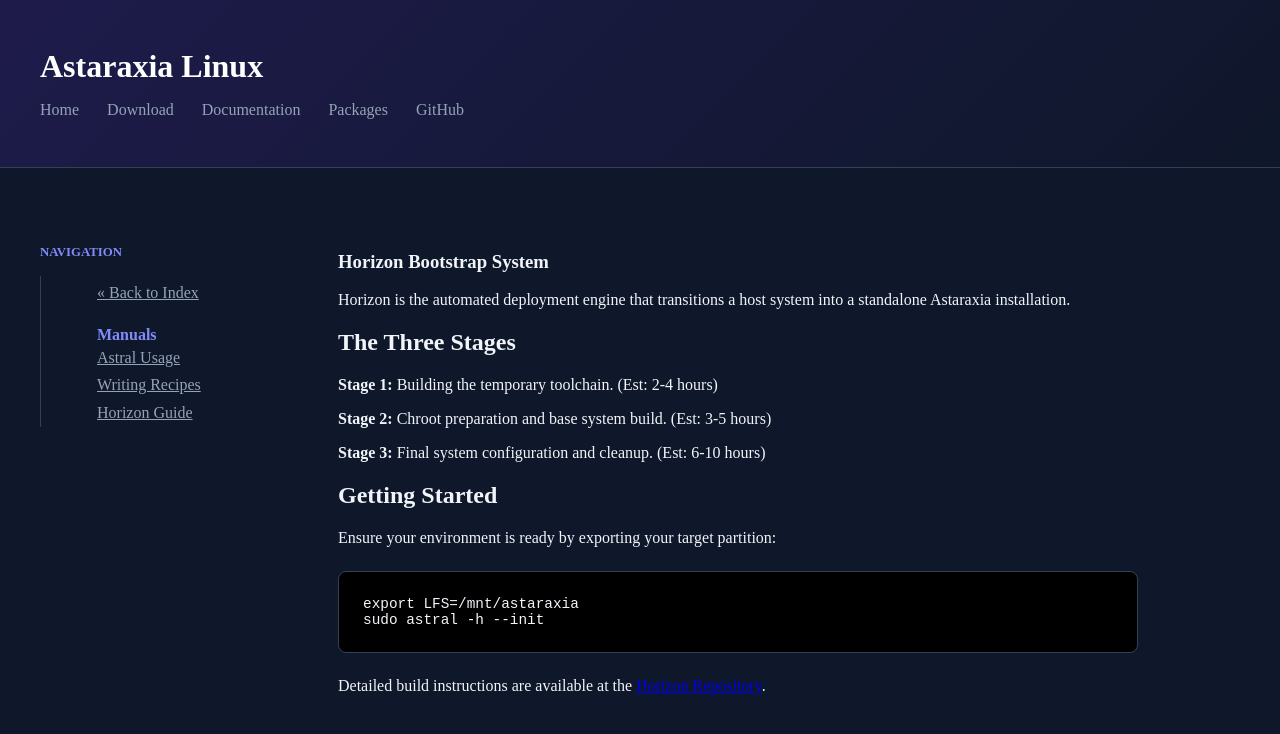
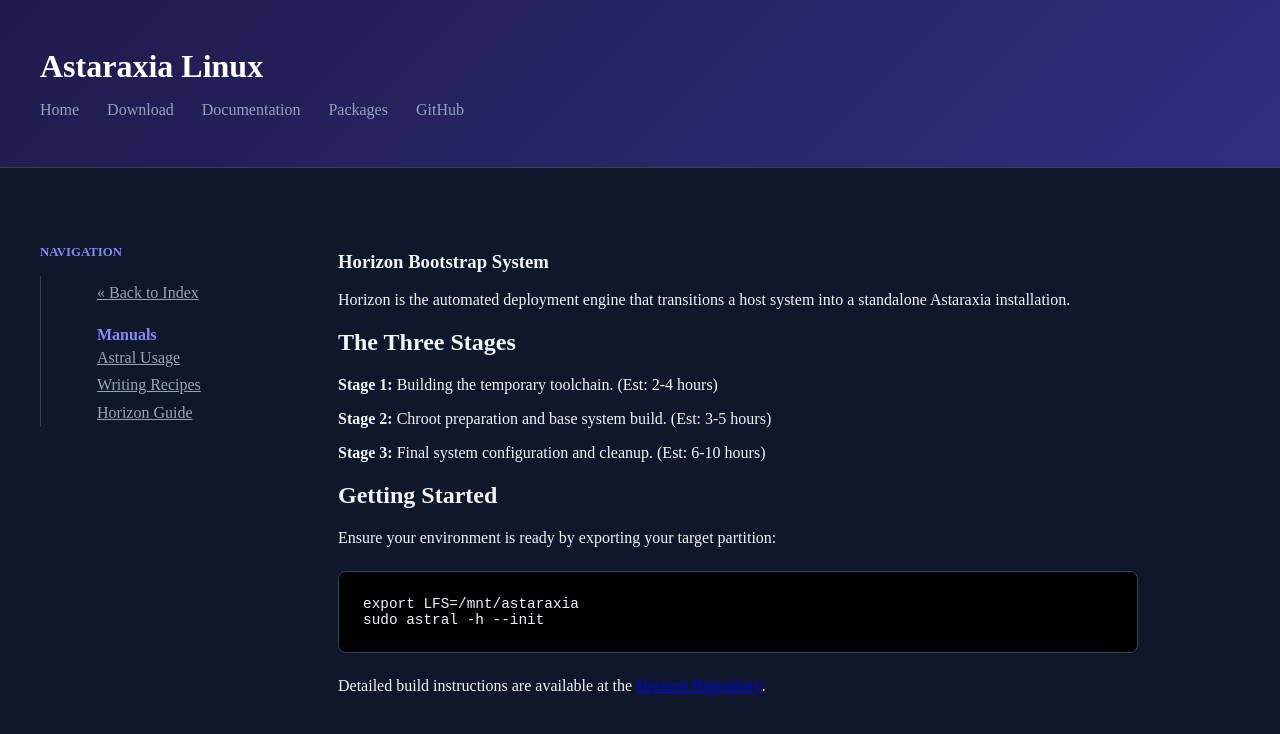
Before and after one commit to Astaraxia-Linux/astaraxia-linux.github.io, a Jekyll site: the page built from docus/horizon.html, in a window 1280 px wide. Shown: the top 734 px of the page. Built offline with Jekyll 4.4.1, drawn with Linux system fonts in a browser that asks for light colours.

Commit message:
Update header.html

```diff
--- a/_includes/header.html
+++ b/_includes/header.html
@@ -1,13 +1,10 @@
 <header>
     <style>
         header {
-            /* The Gradient: Deep Navy to Midnight */
-            background: linear-gradient(135deg, #1e1b4b 0%, #0f172a 100%) !important;
-            width: 100% !important;
-            margin: 0 !important;
-            padding: 3rem 0 !important;
-            border-bottom: 1px solid #334155;
-            background-image: linear-gradient(135deg, #1e1b4b 0%, #0f172a 100%) !important;
+            background: linear-gradient(135deg, #1e1b4b 0%, #312e81 100%);
+            color: white;
+            padding: 3rem 0;
+            border-bottom: 1px solid var(--border);
         }
 
         body, .wrapper, .container-lg {
@@ -18,8 +15,8 @@
 
         header .container {
             max-width: 1200px;
-            margin: 0 auto !important;
-            padding: 0 2rem !important;
+            margin: 0 auto;
+            padding: 0 2rem;
         }
     </style>
     <div class="container" style="max-width: 1200px; margin: 0 auto; padding: 0 2rem;">
```
